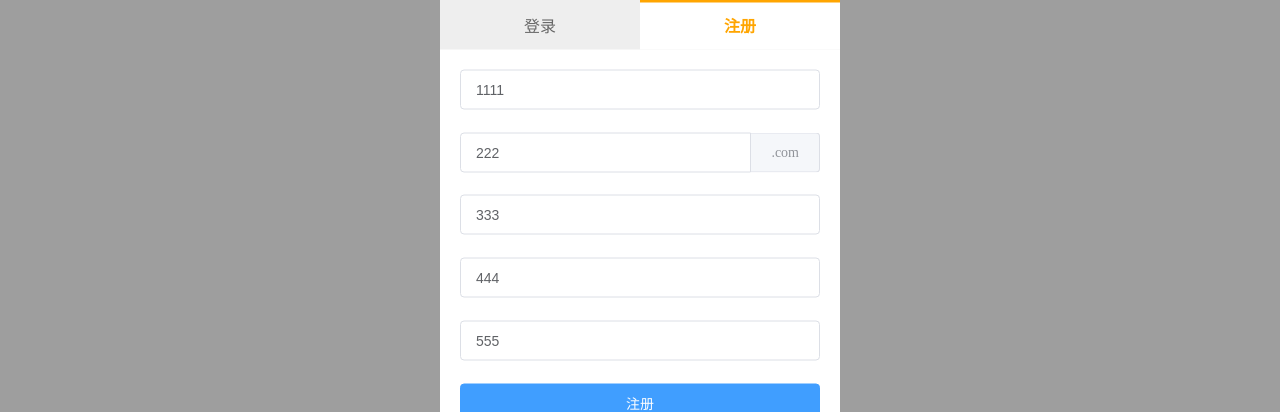
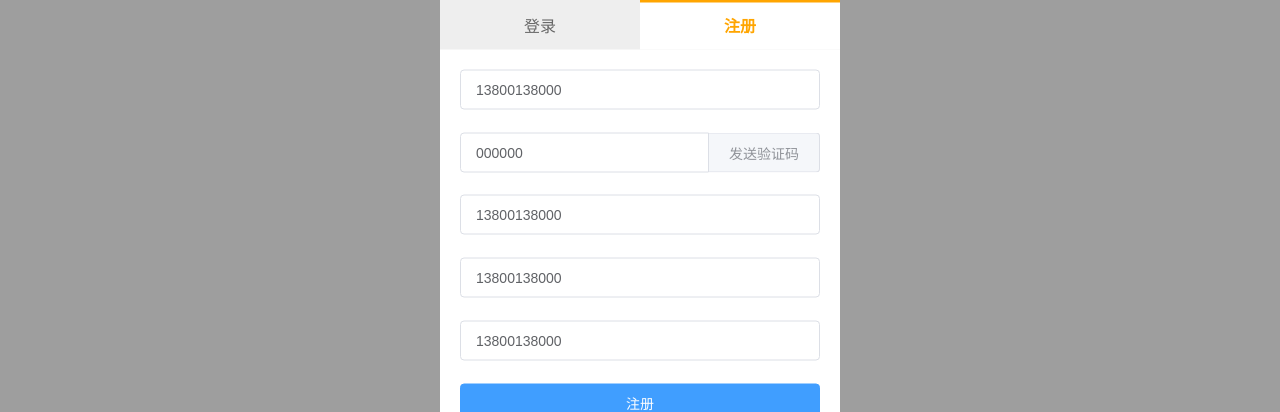
Before and after one commit to hui0924-wang/xylv_one, a Nuxt app: page /user/login in a window 1280 px wide. Shown: the part 178-590 px from the top of the page. Built offline with nearby package versions, Linux system fonts and the light colour scheme; a small style sheet from the web is missing.

Commit message:
获取手机验证码

```diff
--- a/components/user/RegisterForm.vue
+++ b/components/user/RegisterForm.vue
@@ -5,21 +5,39 @@
       label-width="80px"
     >
       <el-form-item>
-        <el-input  v-model="form.username"></el-input>
+        <el-input
+          placeholder="用户名/手机"
+          v-model="form.username"
+        ></el-input>
       </el-form-item>
       <el-form-item>
-        <el-input  v-model="form.nickname" placeholder="请输入内容">
-          <template slot="append">.com</template>
+        <el-input
+          v-model="form.captcha"
+          placeholder="验证码"
+        >
+          <!-- template 只是一个占位符 不能 绑定事件！！！！  -->
+          <template slot="append">
+            <div @click="sendCaptcha">发送验证码</div>
+          </template>
         </el-input>
       </el-form-item>
       <el-form-item>
-        <el-input  v-model="form.captcha"></el-input>
+        <el-input
+          placeholder="你的名字"
+          v-model="form.nickname"
+        ></el-input>
       </el-form-item>
       <el-form-item>
-        <el-input  v-model="form.password"></el-input>
+        <el-input
+          placeholder="密码"
+          v-model="form.password"
+        ></el-input>
       </el-form-item>
       <el-form-item>
-        <el-input  v-model="form.password2"></el-input>
+        <el-input
+          placeholder="确认密码"
+          v-model="form.password2"
+        ></el-input>
       </el-form-item>
       <el-form-item>
         <el-button
@@ -36,13 +54,33 @@ export default {
   data() {
     return {
       form: {
-        username: "1111",
-        nickname: "222",
-        captcha: "333",
-        password: "444",
-        password2: "555"
+        username: "13800138000",
+        captcha: "000000",
+        nickname: "13800138000",
+        password: "13800138000",
+        password2: "13800138000"
       }
     };
+  },
+  methods: {
+    sendCaptcha() {
+      //  1 获取 用户的手机号码
+      let reg = /^(?:(?:\+|00)86)?1[3-9]\d{9}$/;
+
+      if (reg.test(this.form.username)) {
+
+        this.$axios.get("/captchas",{
+          params:{tel:this.form.username}
+        })
+        .then(res=>{
+          // console.log(res);
+        })
+
+      } else {
+
+        this.$message.warning("手机号码不合法");
+      }
+    }
   }
 };
 </script>
```
